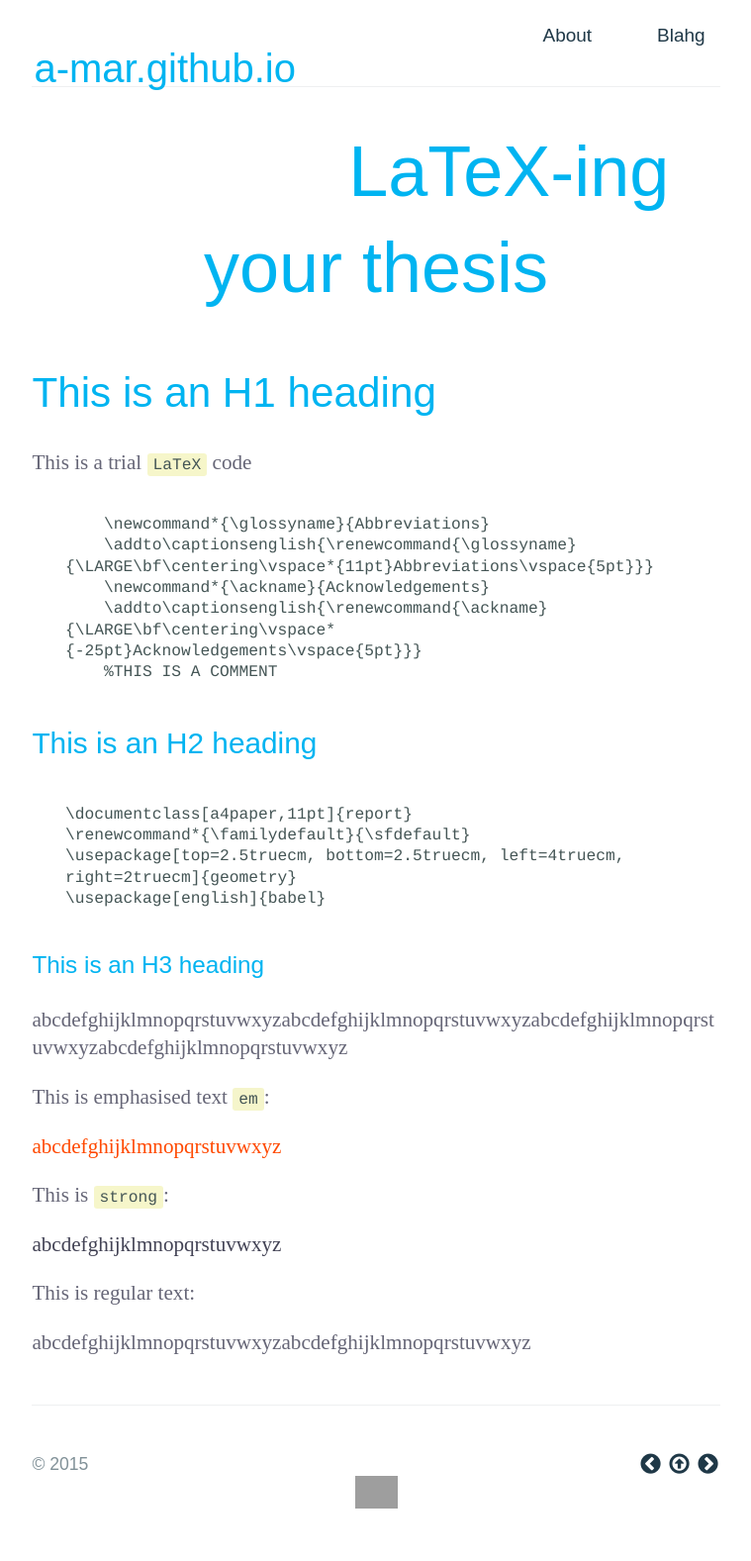
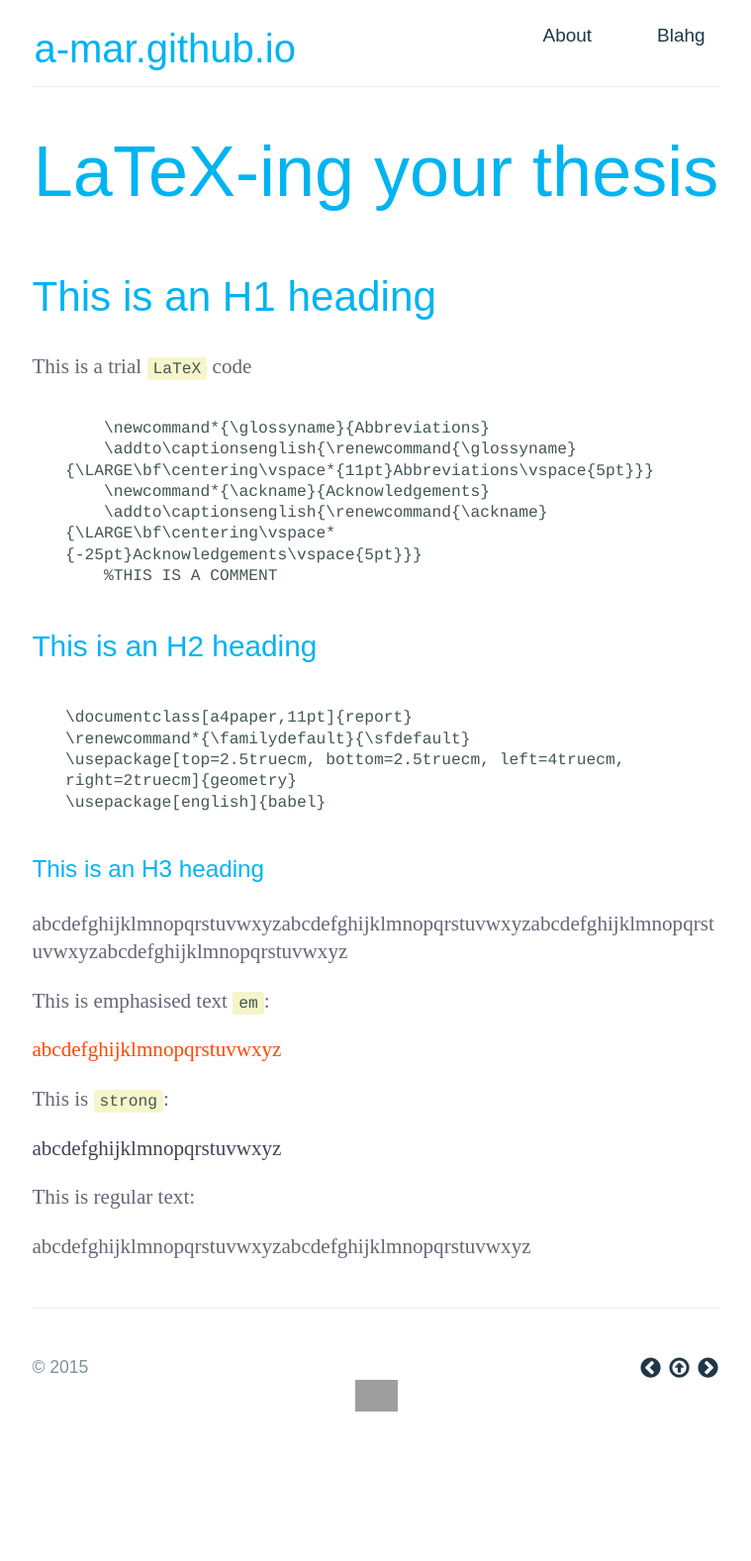
Before and after one commit to a-mar/blahg, a Jekyll site: the page built from index.html, in a window 1280 px wide. Shown: the whole page at 99% size, without its empty margins (260-1019 px from the left). Built offline with Jekyll 4.4.1, drawn with Linux system fonts in a browser that asks for light colours; nearby versions of some CDN libraries; some web fonts are replaced; Markdown is read by kramdown in place of the engine named in the settings; after the commit the page ends 1480 px from its top, so only the background shows below that; grey boxes are pictures that could not be loaded.

Commit message:
Update main.css

```diff
--- a/stylesheets/main.css
+++ b/stylesheets/main.css
@@ -235,13 +235,13 @@
       border-bottom:none;
       background-color:transparent;
       display: block;
-      margin: 1em 0;
+      margin: 0.5em 0;
 }
     #header-left a:hover {
       color: rgba(0,99,133,0.5);
       background-color:transparent;
       display: block;
-      margin: 1em 0;
+      margin: 0.5em 0;
     }
 
 /* Page header */
```
